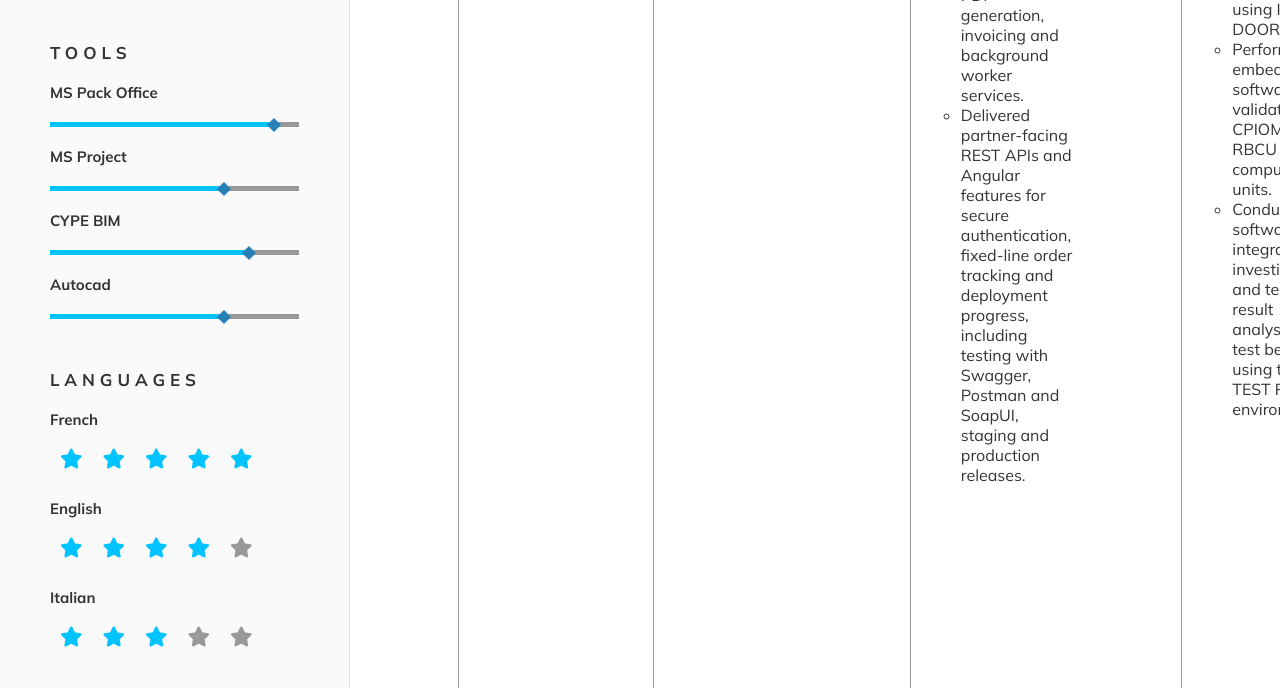
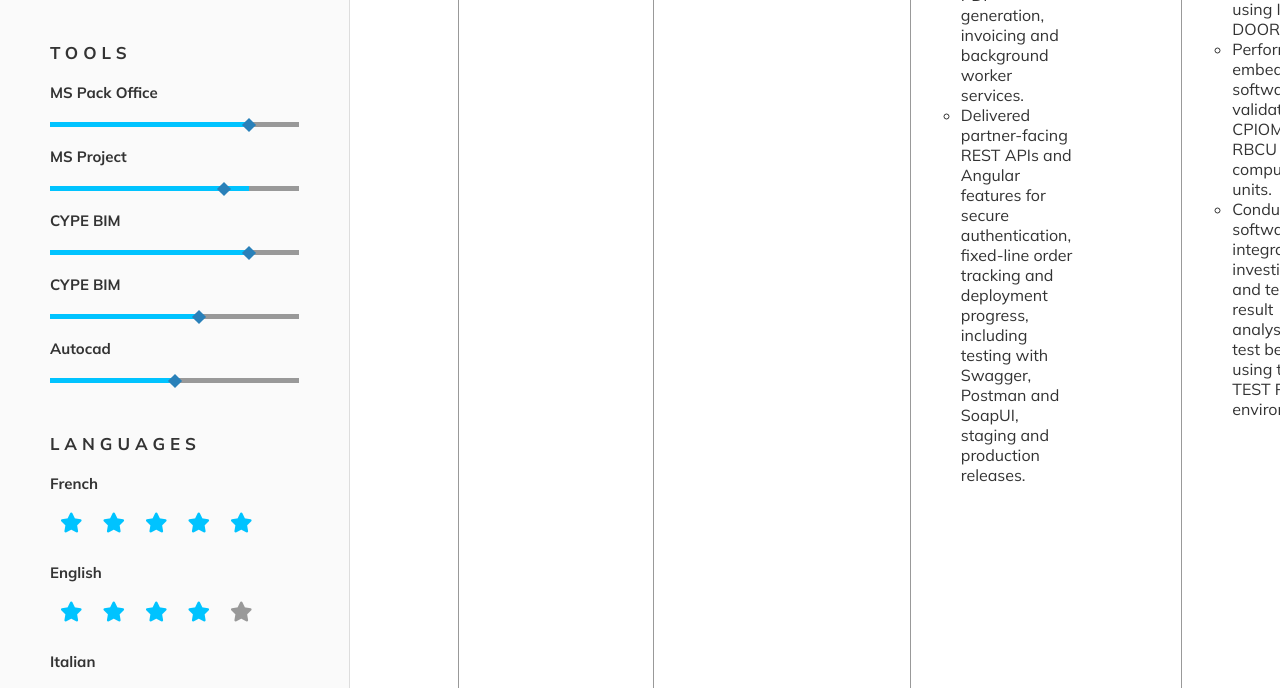
Before and after one commit to OumarDiagne/CV-Doudou, a website: page index.html in a window 1280 px wide. Shown: the part 1986-2674 px from the top of the page. Drawn offline with Linux system fonts and the light colour scheme.

Commit message:
competence a mettre a jour 3

```diff
--- a/index.html
+++ b/index.html
@@ -160,12 +160,12 @@
           <!--  -->
           <h3>MS Pack Office</h3>
           <div class="bar-skill">
-            <div class="bar-skill-progress-90"></div>
-            <div class="bar-skill-dot-90"></div>
+            <div class="bar-skill-progress-80"></div>
+            <div class="bar-skill-dot-80"></div>
           </div>
           <h3>MS Project</h3>
           <div class="bar-skill">
-            <div class="bar-skill-progress-70"></div>
+            <div class="bar-skill-progress-80"></div>
             <div class="bar-skill-dot-70"></div>
           </div>
 
@@ -175,10 +175,16 @@
             <div class="bar-skill-dot-80"></div>
           </div>
 
+          <h3>CYPE BIM</h3>
+          <div class="bar-skill">
+            <div class="bar-skill-progress-60"></div>
+            <div class="bar-skill-dot-60"></div>
+          </div>
+
           <h3>Autocad</h3>
           <div class="bar-skill">
-            <div class="bar-skill-progress-70"></div>
-            <div class="bar-skill-dot-70"></div>
+            <div class="bar-skill-progress-50"></div>
+            <div class="bar-skill-dot-50"></div>
           </div>
 
         </div>
```
